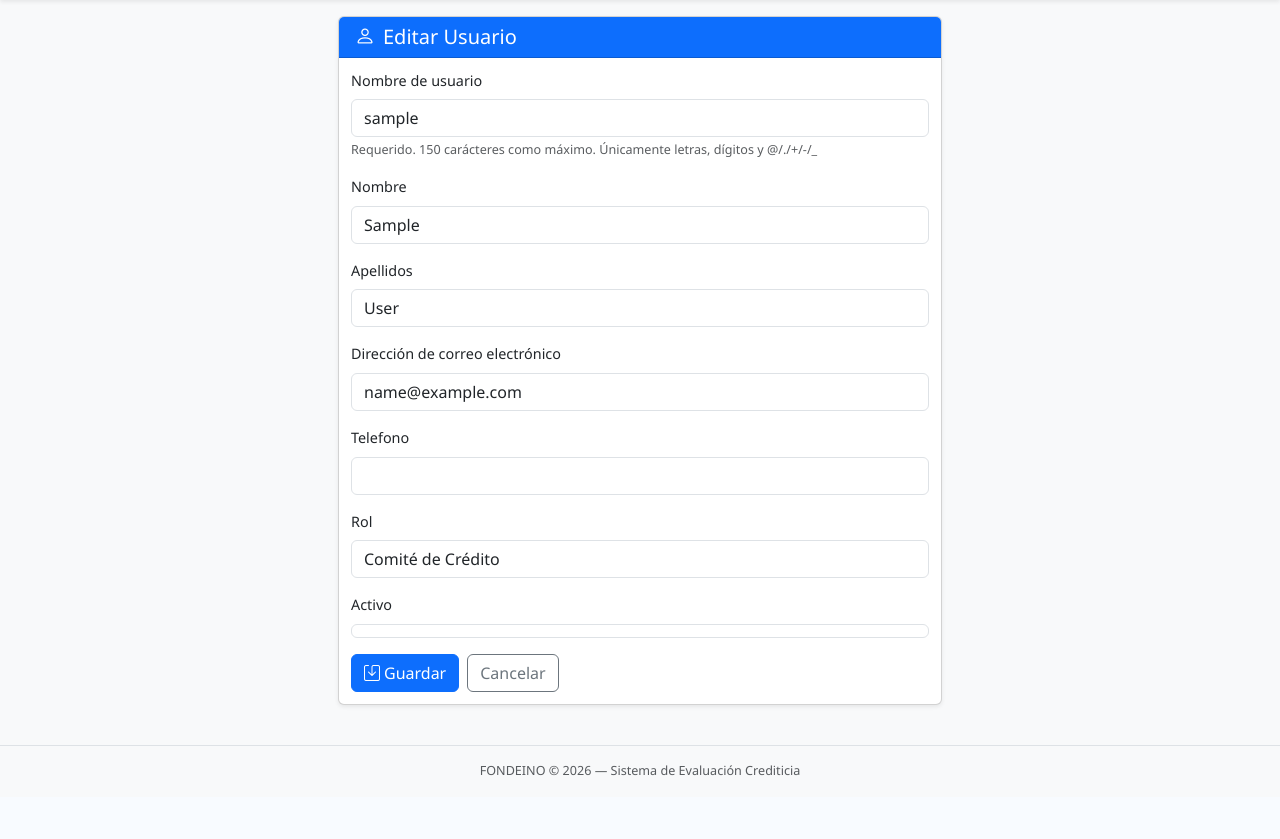
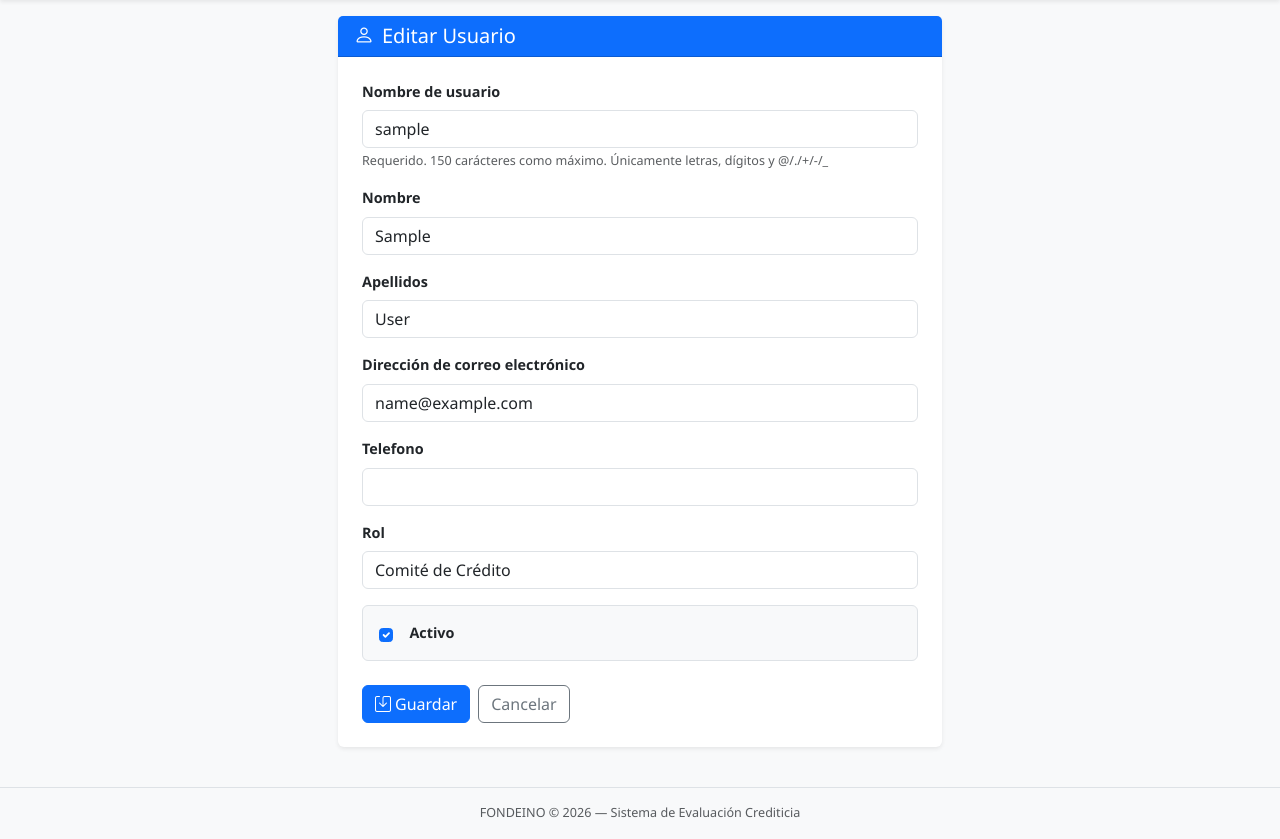
Before and after one commit to Pablo-app-developer/Matriz_score_crediticio_fondeino, a Django app: page /usuarios/1/editar/ in a window 1280 px wide. Shown: the part 54-893 px from the top of the page. Before the commit the page ends 830 px from the top, so only its background shows below. Run offline with Django 4.2, Linux system fonts and the light colour scheme; the visitor is signed in with stand-in values (Sample User, id 1); data comes from the database, SQL or seed files in the repository.

Commit message:
fix: checkbox activo en edición de usuario + mejora iframe presentación comité
- UsuarioEditarForm: aplica form-check-input a BooleanField (checkbox)
- usuario_form.html: renderizado diferenciado para checkboxes con Bootstrap form-check
- protocolo_comite.html: spinner de carga y enlace alternativo si iframe falla
- vercel.json: CSP header para permitir frame-src de gamma.app

Co-Authored-By: Claude Sonnet 4.6 <noreply@anthropic.com>

```diff
--- a/apps/accounts/forms.py
+++ b/apps/accounts/forms.py
@@ -34,8 +34,11 @@ class UsuarioEditarForm(UserChangeForm):
 
     def __init__(self, *args, **kwargs):
         super().__init__(*args, **kwargs)
-        for field in self.fields.values():
-            field.widget.attrs['class'] = 'form-control'
+        for name, field in self.fields.items():
+            if isinstance(field.widget, forms.CheckboxInput):
+                field.widget.attrs['class'] = 'form-check-input'
+            else:
+                field.widget.attrs['class'] = 'form-control'
 
 
 class CambiarPasswordForm(forms.Form):
--- a/templates/accounts/usuario_form.html
+++ b/templates/accounts/usuario_form.html
@@ -3,22 +3,34 @@
 {% block content %}
 <div class="row justify-content-center">
   <div class="col-md-6">
-    <div class="card shadow-sm">
+    <div class="card shadow-sm border-0">
       <div class="card-header bg-primary text-white">
         <h5 class="mb-0"><i class="bi bi-person me-2"></i>{{ titulo }}</h5>
       </div>
-      <div class="card-body">
+      <div class="card-body p-4">
         <form method="post">
           {% csrf_token %}
           {% for field in form %}
-          <div class="mb-3">
-            <label class="form-label">{{ field.label }}</label>
-            {{ field }}
-            {% if field.help_text %}<div class="form-text">{{ field.help_text }}</div>{% endif %}
-            {% if field.errors %}<div class="text-danger small">{{ field.errors }}</div>{% endif %}
-          </div>
+            {% if field.field.widget.input_type == 'checkbox' %}
+            <div class="mb-3 d-flex align-items-center gap-3 p-3 border rounded bg-light">
+              {{ field }}
+              <label class="form-check-label fw-semibold mb-0" for="{{ field.id_for_label }}">
+                {{ field.label }}
+              </label>
+              {% if field.errors %}
+              <div class="text-danger small ms-2">{{ field.errors }}</div>
+              {% endif %}
+            </div>
+            {% else %}
+            <div class="mb-3">
+              <label class="form-label fw-semibold" for="{{ field.id_for_label }}">{{ field.label }}</label>
+              {{ field }}
+              {% if field.help_text %}<div class="form-text">{{ field.help_text }}</div>{% endif %}
+              {% if field.errors %}<div class="text-danger small mt-1">{{ field.errors }}</div>{% endif %}
+            </div>
+            {% endif %}
           {% endfor %}
-          <div class="d-flex gap-2">
+          <div class="d-flex gap-2 mt-4">
             <button type="submit" class="btn btn-primary"><i class="bi bi-save me-1"></i>Guardar</button>
             <a href="{% url 'accounts:usuarios_lista' %}" class="btn btn-outline-secondary">Cancelar</a>
           </div>
```
Also changed, not shown: templates/accounts/protocolo_comite.html (+27 -7 lines), vercel.json.
